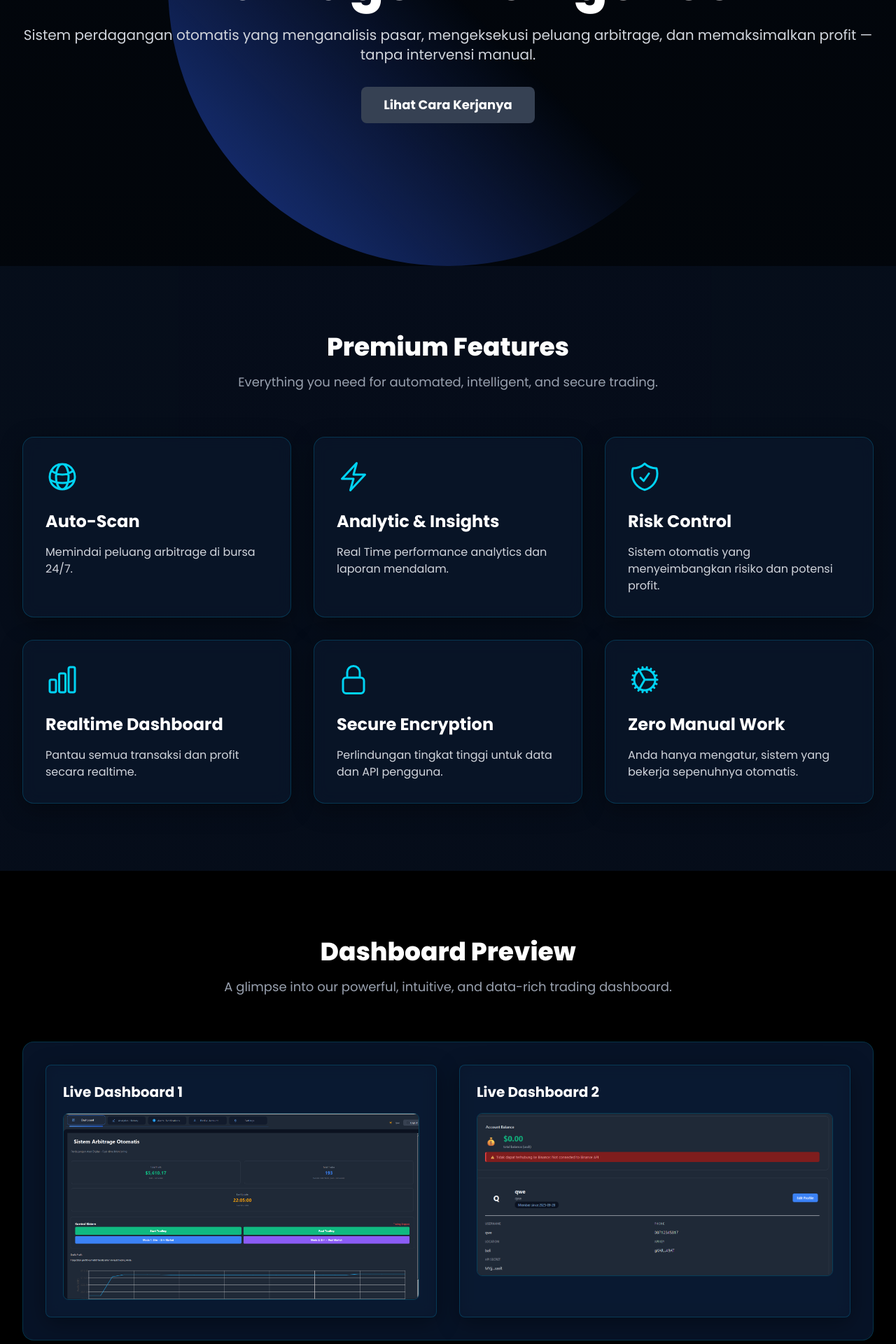
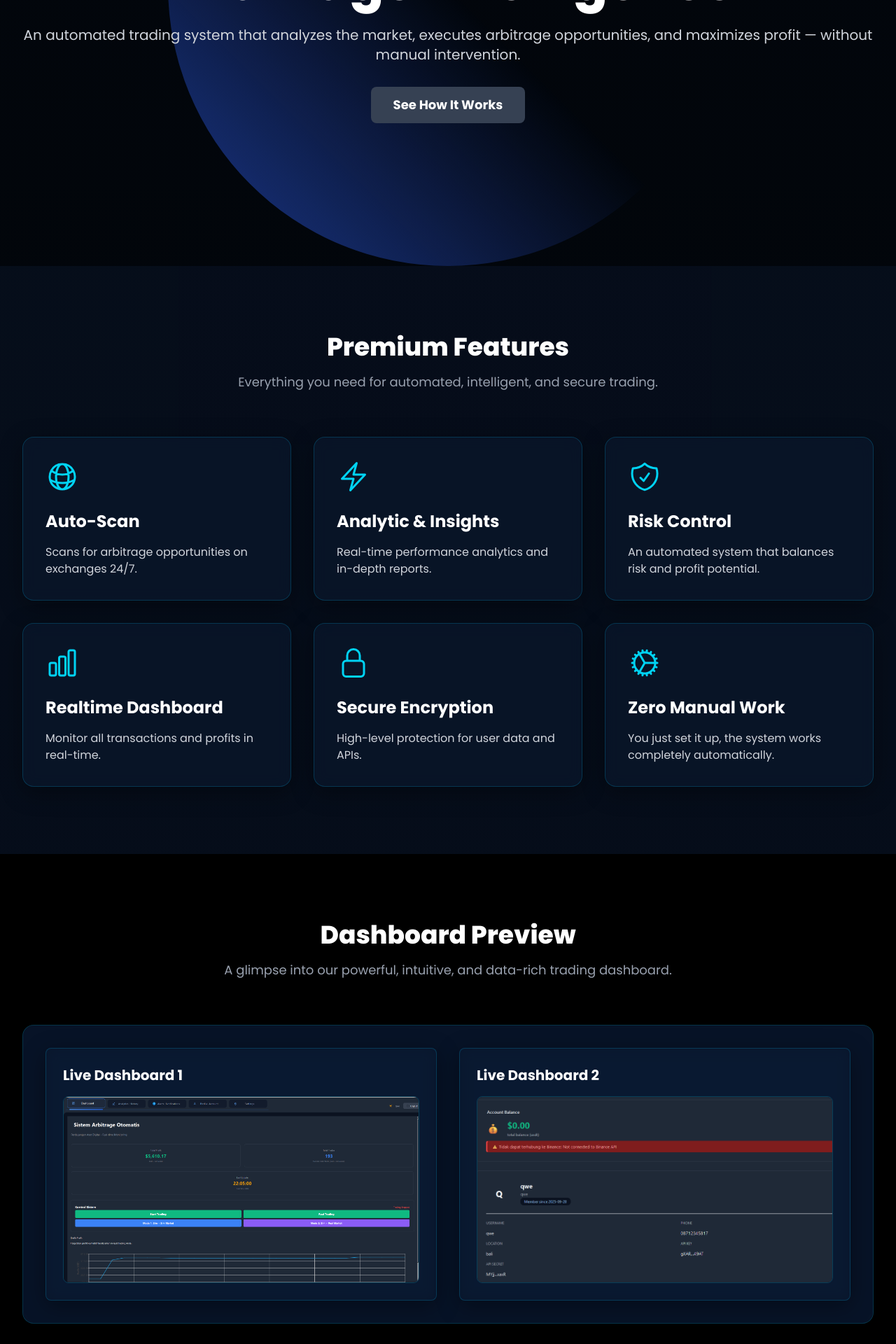
Before and after one commit to EXNicho/landingpage, a Next.js app: page / in a window 1280 px wide. Shown: the part 420-2340 px from the top of the page at 70% size. Built offline with nearby package versions, Linux system fonts and the light colour scheme.

Commit message:
refactor: update text descriptions in components for clarity and consistency; enhance DashboardPreview functionality

```diff
--- a/app/components/DashboardPreview.tsx
+++ b/app/components/DashboardPreview.tsx
@@ -1,5 +1,6 @@
-import React from "react";
-import Image from "next/image"; // Import Image component
+"use client";
+import React, { useState, useEffect } from "react";
+import Image from "next/image";
 import {
   ChartBarIcon,
   CpuChipIcon,
@@ -7,6 +8,26 @@ import {
 } from "@heroicons/react/24/outline";
 
 const DashboardPreview = () => {
+  const [selectedImage, setSelectedImage] = useState<string | null>(null);
+  const [isAnimating, setIsAnimating] = useState(false);
+
+  const openModal = (src: string) => {
+    setSelectedImage(src);
+  };
+
+  const closeModal = () => {
+    setIsAnimating(false);
+    setTimeout(() => {
+      setSelectedImage(null);
+    }, 300);
+  };
+
+  useEffect(() => {
+    if (selectedImage) {
+      setIsAnimating(true);
+    }
+  }, [selectedImage]);
+
   return (
     <section className="py-24 bg-black" data-aos="fade-up">
       <div className="container mx-auto px-4 sm:px-6 lg:px-8">
@@ -21,41 +42,76 @@ const DashboardPreview = () => {
         </div>
         <div className="relative rounded-2xl glassmorphism p-8">
           <div className="absolute top-0 left-0 w-full h-full bg-blue-900/10 rounded-2xl" />
-          <div className="relative grid md:grid-cols-2 gap-8">
+          <div className="relative flex md:flex-row flex-col gap-8">
             {/* Main Panel */}
-            <div className="md:col-span-1 glassmorphism p-6 rounded-lg overflow-hidden">
+            <div className="md:w-1/2 glassmorphism p-6 rounded-lg overflow-hidden flex flex-col">
               <h3 className="text-xl font-bold text-white mb-4">
                 Live Dashboard 1
               </h3>
-              <div className="w-full h-auto rounded-lg flex flex-col gap-4">
+              <div
+                className="w-full h-full rounded-lg flex flex-col gap-4 cursor-pointer"
+                onClick={() => openModal("/beranda.png")}
+              >
                 <Image
                   src="/beranda.png"
                   alt="Dashboard Preview 1"
                   width={1200}
                   height={800}
-                  layout="responsive"
-                  className="rounded-lg border border-cyan-400/20"
+                  className="w-full h-full object-cover rounded-lg border border-cyan-400/20"
                 />
               </div>
             </div>
-            <div className="md:col-span-1 glassmorphism p-6 rounded-lg overflow-hidden">
+            <div className="md:w-1/2 glassmorphism p-6 rounded-lg overflow-hidden flex flex-col">
               <h3 className="text-xl font-bold text-white mb-4">
                 Live Dashboard 2
               </h3>
-              <div className="w-full h-auto rounded-lg flex flex-col gap-4">
+              <div
+                className="w-full h-full rounded-lg flex flex-col gap-4 cursor-pointer"
+                onClick={() => openModal("/editprofile.png")}
+              >
                 <Image
                   src="/editprofile.png"
                   alt="Dashboard Preview 2"
                   width={1200}
                   height={800}
-                  layout="responsive"
-                  className="rounded-lg border border-cyan-400/20"
+                  className="w-full h-full object-cover object-left rounded-lg border border-cyan-400/20"
                 />
               </div>
             </div>
           </div>
         </div>
       </div>
+
+      {/* Lightbox Modal with Animation */}
+      {selectedImage && (
+        <div
+          className={`fixed inset-0 bg-black flex items-center justify-center z-50 transition-opacity duration-300 ${
+            isAnimating ? "bg-opacity-75" : "bg-opacity-0"
+          }`}
+          onClick={closeModal}
+        >
+          <div
+            className={`relative max-w-6xl max-h-full transition-all duration-300 ease-in-out transform ${
+              isAnimating ? "scale-100 opacity-100" : "scale-95 opacity-0"
+            }`}
+            onClick={(e) => e.stopPropagation()}
+          >
+            <Image
+              src={selectedImage}
+              alt="Enlarged Preview"
+              width={1920}
+              height={1080}
+              className="w-full h-full object-contain"
+            />
+            <button
+              onClick={closeModal}
+              className="absolute top-4 right-4 text-white text-3xl font-bold"
+            >
+              &times;
+            </button>
+          </div>
+        </div>
+      )}
     </section>
   );
 };
--- a/app/components/Features.tsx
+++ b/app/components/Features.tsx
@@ -11,34 +11,34 @@ import {
 const features = [
   {
     name: "Auto-Scan",
-    description: "Memindai peluang arbitrage di bursa 24/7.",
+    description: "Scans for arbitrage opportunities on exchanges 24/7.",
     icon: GlobeAltIcon,
   },
   {
     name: "Analytic & Insights",
-    description: "Real Time performance analytics dan laporan mendalam.",
+    description: "Real-time performance analytics and in-depth reports.",
     icon: BoltIcon,
   },
   {
     name: "Risk Control ",
     description:
-      "Sistem otomatis yang menyeimbangkan risiko dan potensi profit.",
+      "An automated system that balances risk and profit potential.",
     icon: ShieldCheckIcon,
   },
   {
     name: "Realtime Dashboard",
-    description: "Pantau semua transaksi dan profit secara realtime.",
+    description: "Monitor all transactions and profits in real-time.",
     icon: ChartBarIcon,
   },
   {
     name: "Secure Encryption",
-    description: "Perlindungan tingkat tinggi untuk data dan API pengguna.",
+    description: "High-level protection for user data and APIs.",
     icon: LockClosedIcon,
   },
   {
     name: "Zero Manual Work",
     description:
-      "Anda hanya mengatur, sistem yang bekerja sepenuhnya otomatis.",
+      "You just set it up, the system works completely automatically.",
     icon: CogIcon,
   },
 ];
--- a/app/components/Hero.tsx
+++ b/app/components/Hero.tsx
@@ -21,15 +21,14 @@ const Hero = () => {
           Trade Smarter with Automated Arbitrage Intelligence
         </h1>
         <p className="text-lg md:text-xl text-gray-300 mb-8">
-          Sistem perdagangan otomatis yang menganalisis pasar, mengeksekusi
-          peluang arbitrage, dan memaksimalkan profit — tanpa intervensi manual.
+          An automated trading system that analyzes the market, executes arbitrage opportunities, and maximizes profit — without manual intervention.
         </p>
         <div className="flex justify-center space-x-4">
           <a
             href="#how-it-works"
             className="inline-block bg-gray-700 hover:bg-gray-600 text-white font-bold py-3 px-8 rounded-lg text-lg transition-colors duration-300"
           >
-            Lihat Cara Kerjanya
+            See How It Works
           </a>
         </div>
       </div>
--- a/app/components/HowItWorks.tsx
+++ b/app/components/HowItWorks.tsx
@@ -4,17 +4,17 @@ import { MagnifyingGlassIcon, BoltIcon, BanknotesIcon } from '@heroicons/react/2
 const steps = [
   {
     name: 'Step 1 — Market Scanning',
-    description: 'Sistem memindai puluhan pasar dan bursa secara otomatis untuk menemukan perbedaan harga.',
+    description: 'The system automatically scans dozens of markets and exchanges to find price differences.',
     icon: MagnifyingGlassIcon,
   },
   {
     name: 'Step 2 — Smart Execution',
-    description: 'Algoritma mengeksekusi transaksi arbitrage dengan kecepatan tinggi dan risiko terkendali.',
+    description: 'The algorithm executes arbitrage transactions with high speed and controlled risk.',
     icon: BoltIcon,
   },
   {
     name: 'Step 3 — Profit Automation',
-    description: 'Profit dicatat secara otomatis, transparan, dan dapat dipantau dari dashboard kapan saja.',
+    description: 'Profits are recorded automatically, transparently, and can be monitored from the dashboard at any time.',
     icon: BanknotesIcon,
   },
 ];
```
